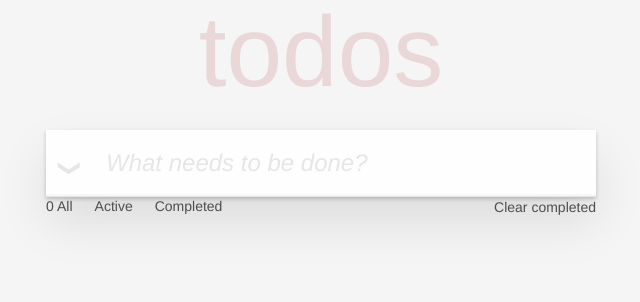
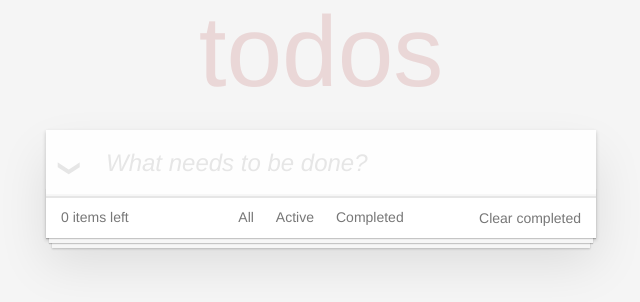
Before and after one commit to apak0/react-todo-app, a React (Create React App) app: page / in a window 1280 px wide. Shown: the top 302 px of the page, without its empty margins (319-959 px from the left). Built offline with nearby package versions, Linux system fonts and the light colour scheme.

Commit message:
Footer items left configured

```diff
--- a/src/Components/Footer/Footer.js
+++ b/src/Components/Footer/Footer.js
@@ -1,12 +1,17 @@
 import React from 'react'
 
 function Footer({setTodos,todos, setHide}) {
+
+  const unCompleted = todos.filter((check) => check.checked === false);
+
+
+
   return (
-    <footer>
+    <footer  className="footer" >
 
 
         <span className="todo-count">
-			  <strong>{todos.filter(item => item.checked).length}</strong>
+			  <strong>{todos.filter(item => !item.checked).length} items left</strong>
 
 		  </span>
 
```
